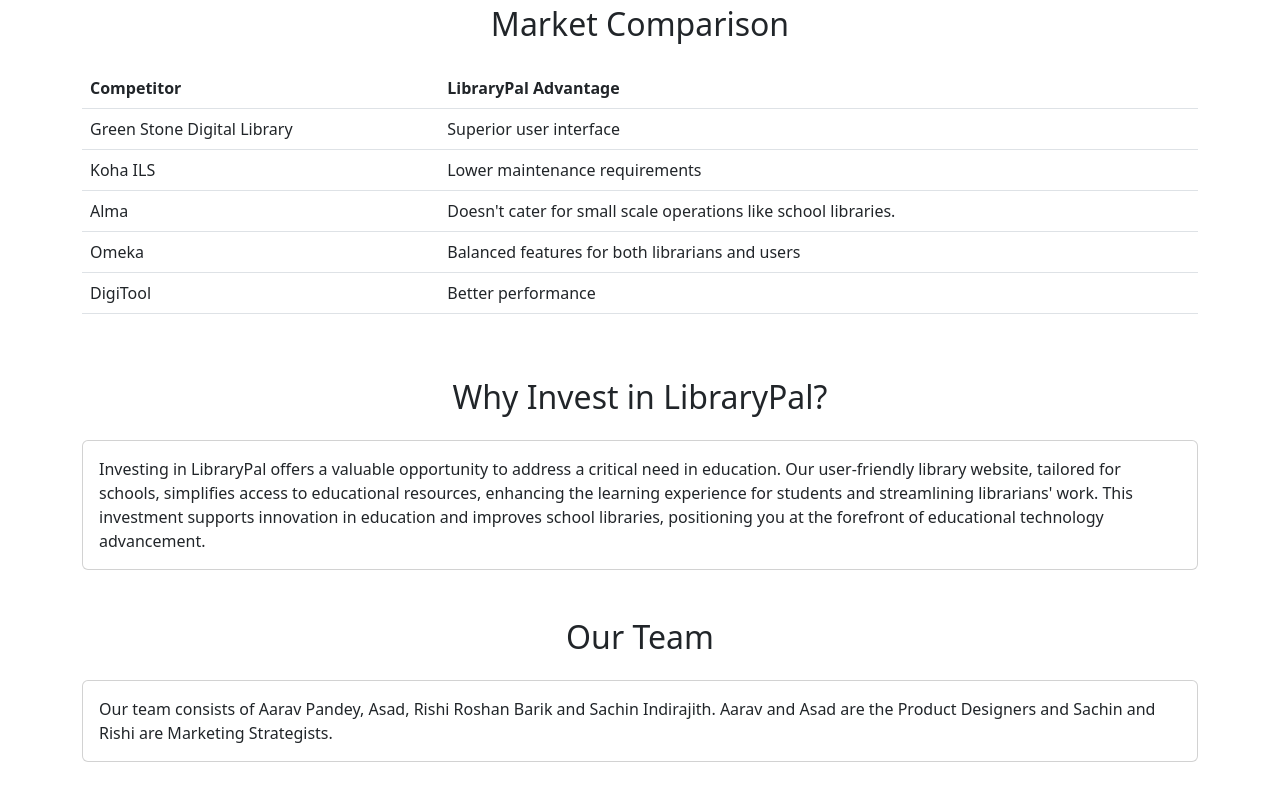
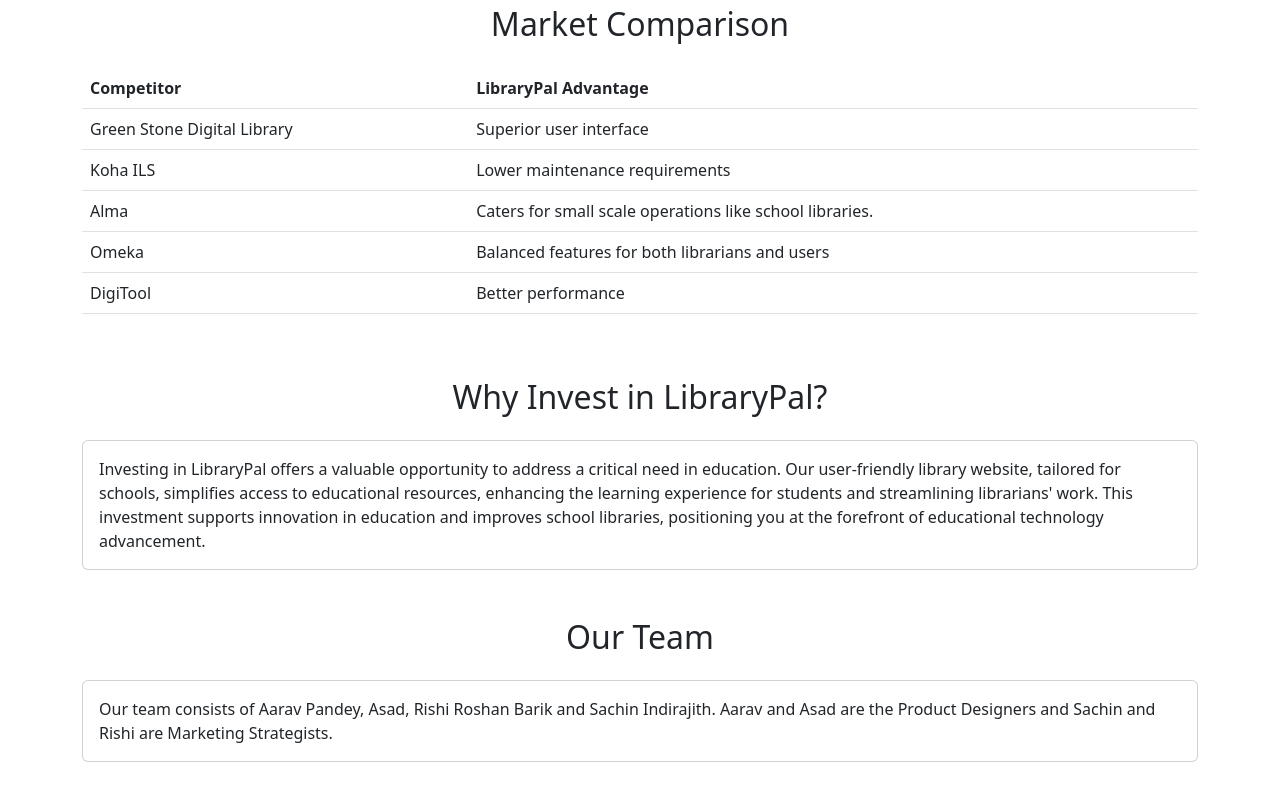
Before and after one commit to Entersjkhdfkjdhfksjf/librarypalv2, a plain HTML site: page about/index.html in a window 1280 px wide. Shown: the part 1006-1806 px from the top of the page. Drawn offline with nearby package versions, Linux system fonts and the light colour scheme.

Commit message:
Update index.html

```diff
--- a/about/index.html
+++ b/about/index.html
@@ -159,7 +159,7 @@
                         </tr>
                         <tr>
                             <td>Alma</td>
-                            <td>Doesn't cater for small scale operations like school libraries. </td>
+                            <td>Caters for small scale operations like school libraries. </td>
                         </tr>
                         <tr>
                             <td>Omeka</td>
```
